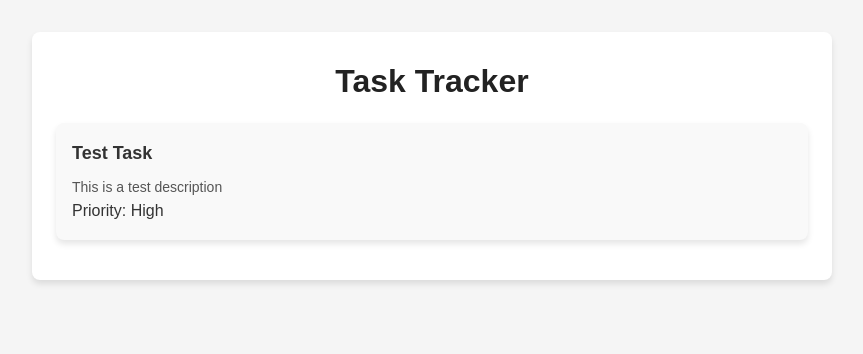
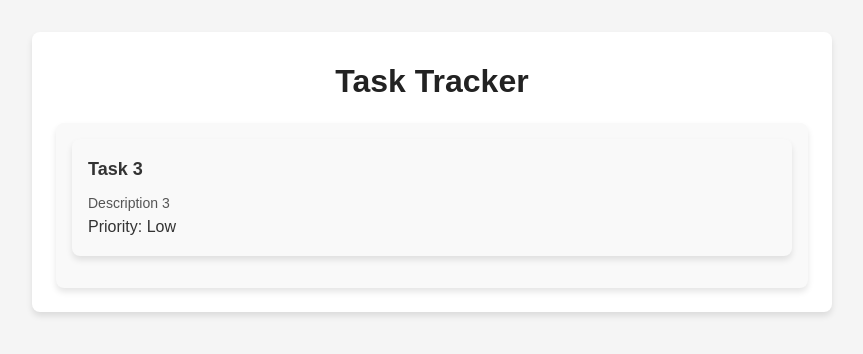
Before and after one commit to ShubhenduVaid/task-tracker, a React (Vite) app: page / in a window 1280 px wide. Shown: the top 354 px of the page, without its empty margins (208-1071 px from the left). Built offline with nearby package versions, Linux system fonts and the light colour scheme.

Commit message:
ui testing

```diff
--- a/src/App.tsx
+++ b/src/App.tsx
@@ -1,7 +1,14 @@
 import React from "react";
 
 import GlobalStyles from "./GlobalStyles";
-import { Task } from "./components/Task";
+import { TaskList } from "./components/TaskList";
+import { TaskProps } from "./components/Task";
+
+const mockTasks: TaskProps[] = [
+  { id: 1, title: "Task 1", description: "Description 1", priority: "High" },
+  { id: 2, title: "Task 2", description: "Description 2", priority: "Medium" },
+  { id: 3, title: "Task 3", description: "Description 3", priority: "Low" },
+];
 
 const App: React.FC = () => {
   return (
@@ -9,11 +16,7 @@ const App: React.FC = () => {
       <GlobalStyles />
       <div className="app">
         <h1>Task Tracker</h1>
-        <Task
-          title="Test Task"
-          description="This is a test description"
-          priority="High"
-        />
+        <TaskList tasks={mockTasks} filter="Low" />
       </div>
     </>
   );
```
